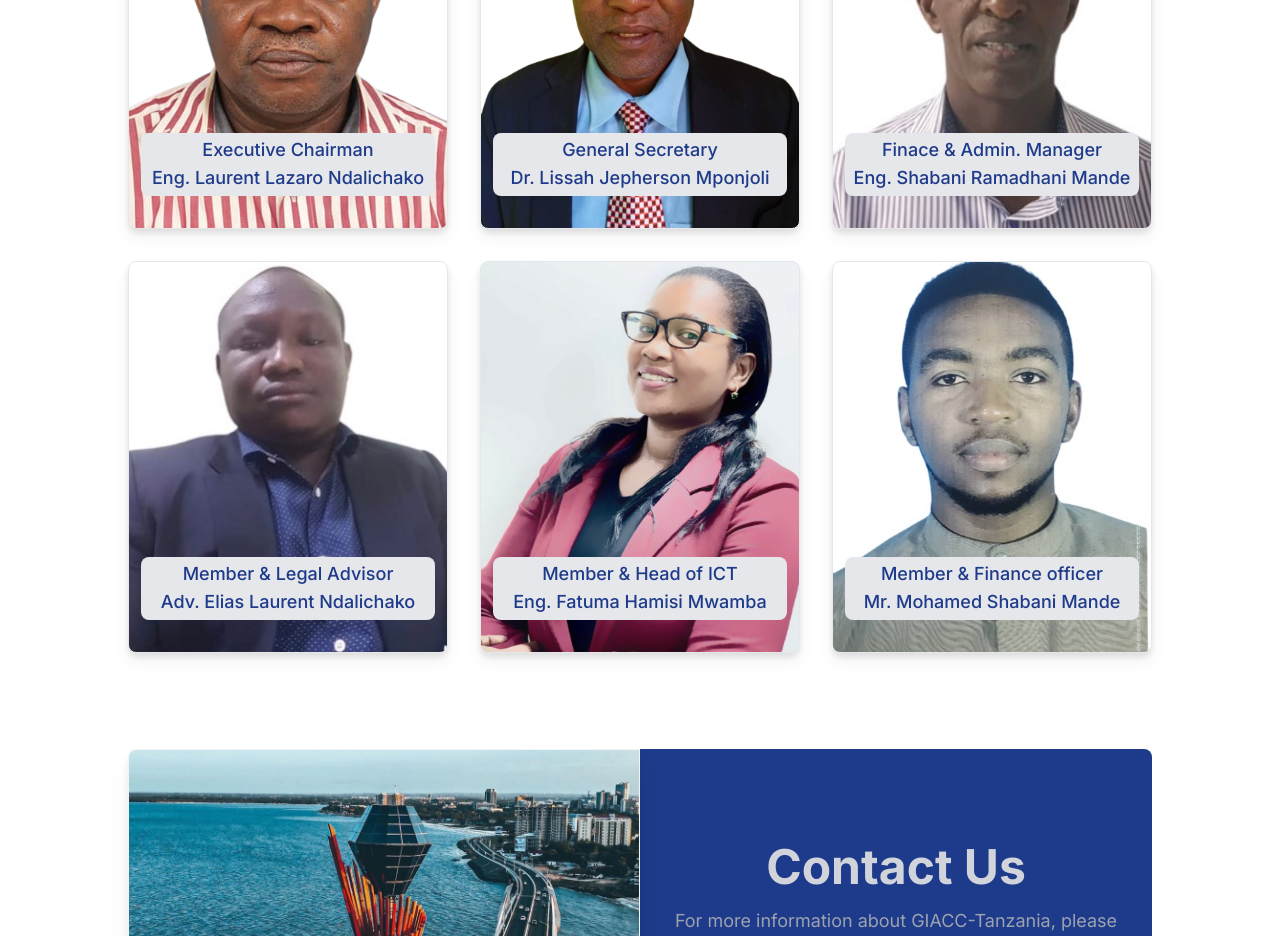
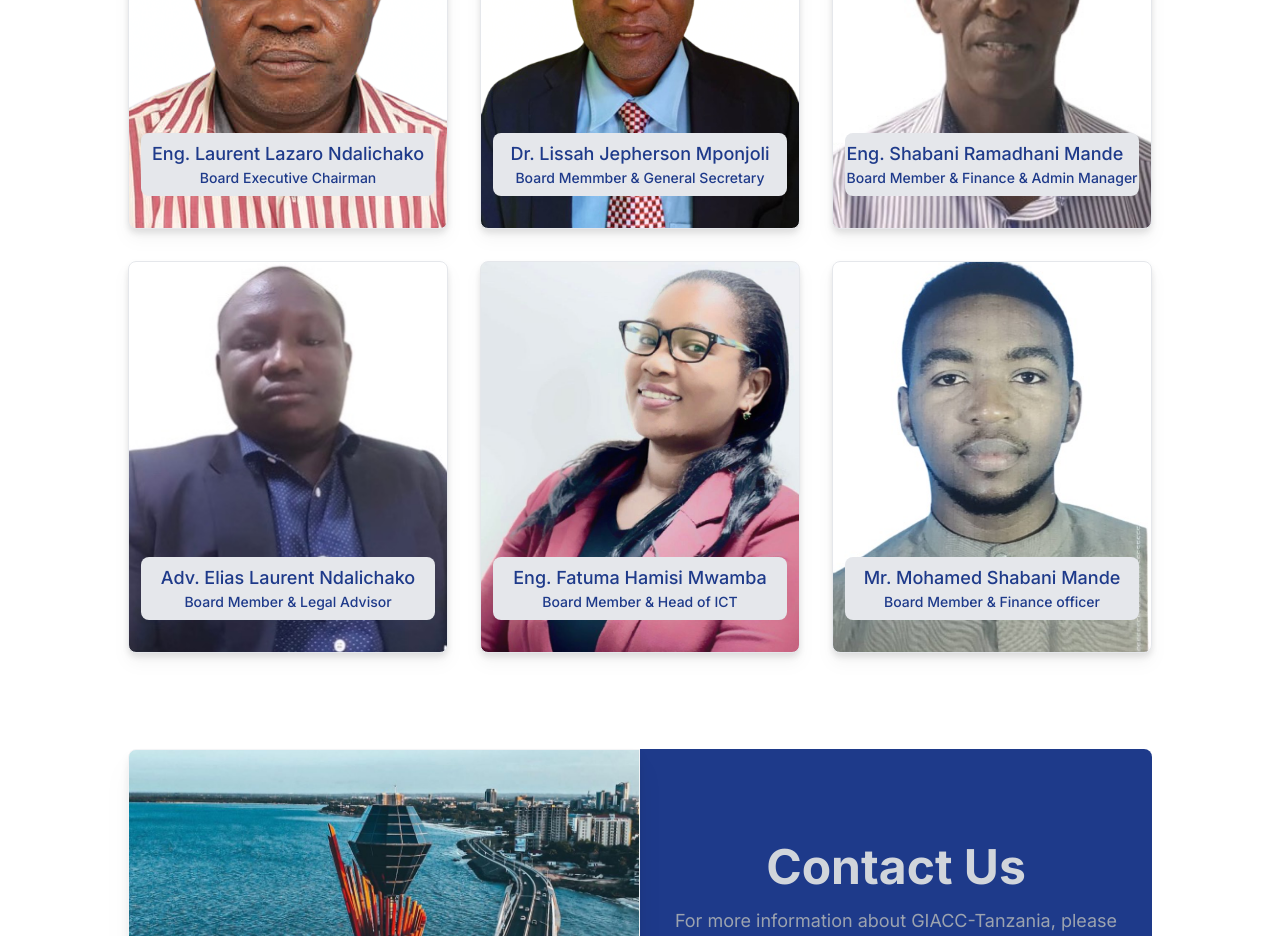
Before and after one commit to genie360s/giacc-tanzania, a Next.js app: page / in a window 1280 px wide. Shown: the part 2240-3176 px from the top of the page. Built offline with nearby package versions, Linux system fonts and the light colour scheme.

Commit message:
title changes

```diff
--- a/src/app/Components/DynamicSpeakerCard.tsx
+++ b/src/app/Components/DynamicSpeakerCard.tsx
@@ -8,8 +8,9 @@ export default function SpeakerCard({ backgroundImageUrl, name, title }: { backg
                 style={{ backgroundImage: `url(${backgroundImageUrl})` }}
             >
                 <div className="rounded-lg bg-gray-200 h-[4.5em] w-[21em] m-auto mb-[2.3em]  py-2 text-slate-800 grid place-content-center">
-                <span className="font-medium text-lg text-blue-900 text-center font-bold  ">{title}</span>
+
                     <span className="font-medium text-lg text-blue-900  ">{name}</span>
+                    <span className="font-medium text-sm text-blue-900 text-center font-bold  ">{title}</span>
                 </div>
             </div>
         </>
--- a/src/app/page.tsx
+++ b/src/app/page.tsx
@@ -103,32 +103,32 @@ export default function Home() {
             <div className="mt-8 grid lg:grid-cols-3 gap-8 lg:grid-rows-2 md:grid-cols-2 md:grid-rows-3 sm:grid sm:grid-cols-1 sm:grid-rows-5 sm:place-items-center max-[640px]:place-items-center">
               <DynamicSpeakerCard
                 backgroundImageUrl="/images/chair_person2.PNG"
-                title="Executive  Chairman"
+                title="Board Executive  Chairman"
                 name="Eng. Laurent Lazaro Ndalichako"
               />
               <DynamicSpeakerCard
                 backgroundImageUrl="/images/chair_person3.PNG"
-                title="General Secretary"
+                title="Board Memmber & General Secretary"
                 name="Dr. Lissah Jepherson Mponjoli"
               />
               <DynamicSpeakerCard
                 backgroundImageUrl="/images/chair_person1.PNG"
-                title="Finace & Admin. Manager"
+                title="Board Member & Finance & Admin  Manager"
                 name="Eng. Shabani Ramadhani Mande"
               />
               <DynamicSpeakerCard
                 backgroundImageUrl="/images/chair_person4.JPG"
-                title="Member & Legal Advisor"
+                title="Board Member & Legal Advisor"
                 name="Adv. Elias Laurent Ndalichako"
               />
               <DynamicSpeakerCard
-                backgroundImageUrl="/images/chair_person5.JPG"
-                title="Member & Head of ICT"
+                backgroundImageUrl="/images/fatma.jpeg"
+                title="Board Member & Head of ICT"
                 name="Eng. Fatuma Hamisi Mwamba "
               />
               <DynamicSpeakerCard
                 backgroundImageUrl="/images/chair_person6.JPG"
-                title="Member & Finance officer"
+                title="Board Member & Finance officer"
                 name="Mr. Mohamed Shabani Mande "
               />
             </div>
```
Also changed, not shown: public/images/fatma.jpeg (added).
